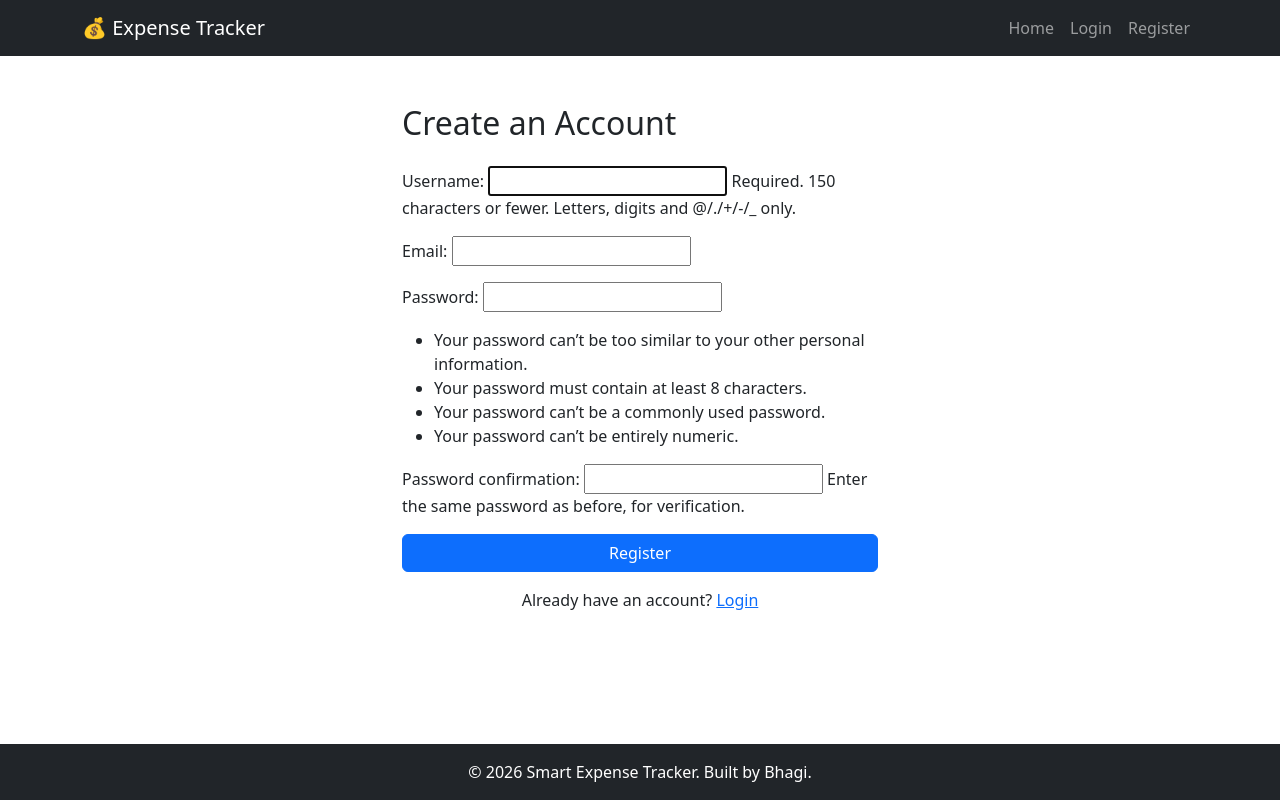
After one commit to bhargaviakurathi27/smart-expense-tracker, a Django app: page /register/ in a window 1280 px wide. The commit adds this page. Run offline with Django 5.2, Linux system fonts and the light colour scheme.

Commit message:
Fix navbar authentication links

```diff
--- a/config/settings.py
+++ b/config/settings.py
@@ -129,3 +129,6 @@ MAILERS = {
     },
 }
 STATICFILES_DIRS = [BASE_DIR / 'static']
+LOGIN_REDIRECT_URL = 'home'
+LOGOUT_REDIRECT_URL = 'home'
+LOGIN_URL = 'login'
--- a/templates/base.html
+++ b/templates/base.html
@@ -22,7 +22,18 @@
         <div class="collapse navbar-collapse" id="navMenu">
             <ul class="navbar-nav ms-auto">
                 <li class="nav-item"><a class="nav-link" href="{% url 'home' %}">Home</a></li>
-                    <!-- More links (Dashboard, Login) will be added once those pages exist -->
+                {% if user.is_authenticated %}
+                    <li class="nav-item"><span class="nav-link disabled">Hi, {{ user.username }}</span></li>
+                    <li class="nav-item">
+                        <form method="POST" action="{% url 'logout' %}" class="d-inline">
+                            {% csrf_token %}
+                            <button type="submit" class="btn btn-link nav-link p-0 border-0">Logout</button>
+                        </form>
+                    </li>
+                {% else %}
+                    <li class="nav-item"><a class="nav-link" href="{% url 'login' %}">Login</a></li>
+                    <li class="nav-item"><a class="nav-link" href="{% url 'register' %}">Register</a></li>
+                {% endif %}
             </ul>
         </div>
     </div>
--- /dev/null
+++ b/templates/registration/register.html
@@ -0,0 +1,16 @@
+{% extends 'base.html' %}
+{% block title %}Register | Smart Expense Tracker{% endblock %}
+
+{% block content %}
+<div class="container py-5" style="max-width: 500px;">
+    <h2 class="mb-4">Create an Account</h2>
+    <form method="POST">
+        {% csrf_token %}
+        {{ form.as_p }}
+        <button type="submit" class="btn btn-primary w-100">Register</button>
+    </form>
+    <p class="mt-3 text-center">
+        Already have an account? <a href="{% url 'login' %}">Login</a>
+    </p>
+</div>
+{% endblock %}
--- /dev/null
+++ b/tracker/forms.py
@@ -0,0 +1,10 @@
+from django import forms
+from django.contrib.auth.forms import UserCreationForm
+from django.contrib.auth.models import User
+
+class RegisterForm(UserCreationForm):
+    email = forms.EmailField(required=True)
+
+    class Meta:
+        model = User
+        fields = ['username', 'email', 'password1', 'password2']
--- a/tracker/home.html
+++ b/tracker/home.html
@@ -6,6 +6,6 @@
 <div class="container text-center py-5">
     <h1 class="display-5 fw-bold">Smart Expense Tracker</h1>
     <p class="lead text-muted">Track your income, control your spending, understand your money.</p>
-    <a href="#" class="btn btn-primary btn-lg mt-3">Get Started</a>
+    <a href="{% url 'register' %}" class="btn btn-primary btn-lg mt-3">Get Started</a>
 </div>
 {% endblock %}
--- a/tracker/urls.py
+++ b/tracker/urls.py
@@ -1,6 +1,10 @@
 from django.urls import path
+from django.contrib.auth import views as auth_views
 from . import views
 
 urlpatterns = [
     path('', views.home, name='home'),
+    path('register/', views.register, name='register'),
+    path('login/', auth_views.LoginView.as_view(template_name='registration/login.html'), name='login'),
+    path('logout/', auth_views.LogoutView.as_view(), name='logout'),
 ]
--- a/tracker/views.py
+++ b/tracker/views.py
@@ -1,5 +1,21 @@
 from django.shortcuts import render
+from django.shortcuts import render, redirect
 
 def home(request):
     # Finds templates/tracker/home.html and returns it as a web page
     return render(request, 'tracker/home.html')
+from django.contrib.auth import login
+from django.contrib import messages
+from .forms import RegisterForm
+
+def register(request):
+    if request.method == 'POST':
+        form = RegisterForm(request.POST)
+        if form.is_valid():
+            user = form.save()
+            login(request, user)  # log the user in immediately after signup
+            messages.success(request, 'Account created successfully!')
+            return redirect('home')
+    else:
+        form = RegisterForm()
+    return render(request, 'registration/register.html', {'form': form})
```
Also changed, not shown: templates/registration/login.html (added, +16 -0 lines). Lines whose indentation alone changed are shown as unchanged.
